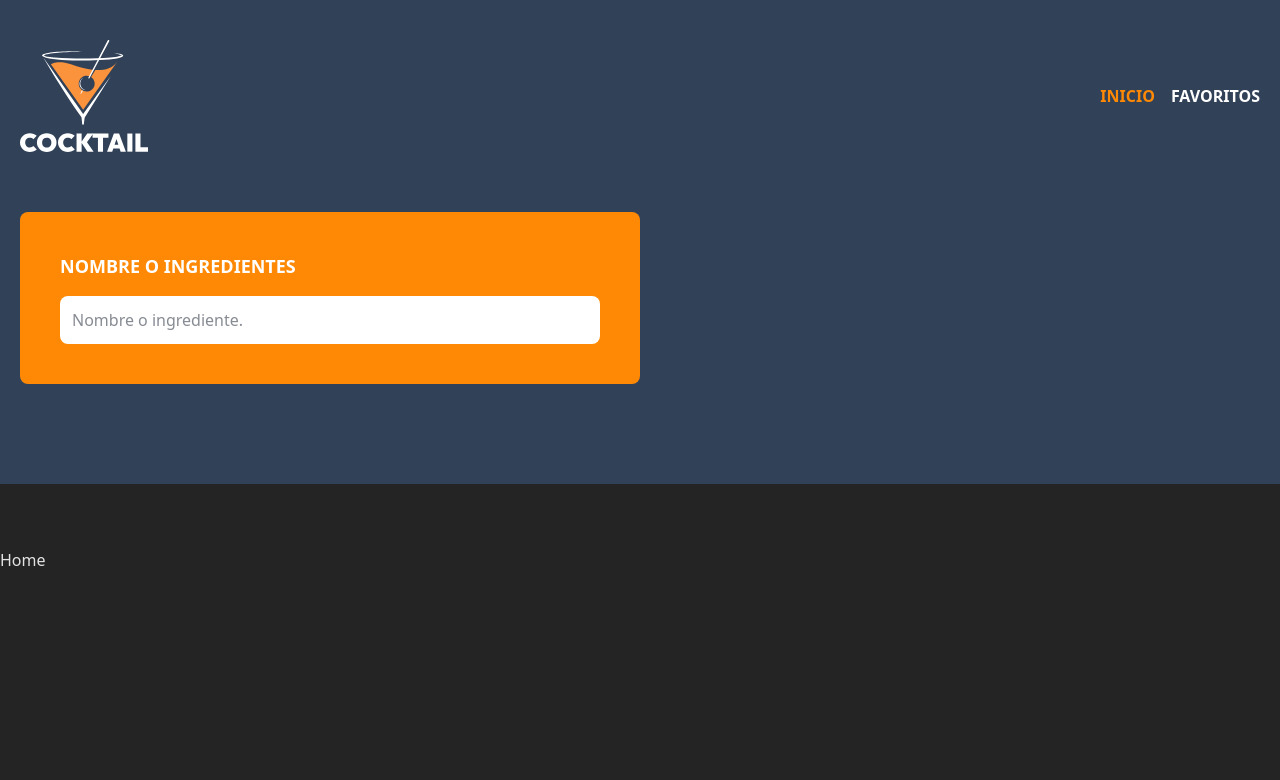
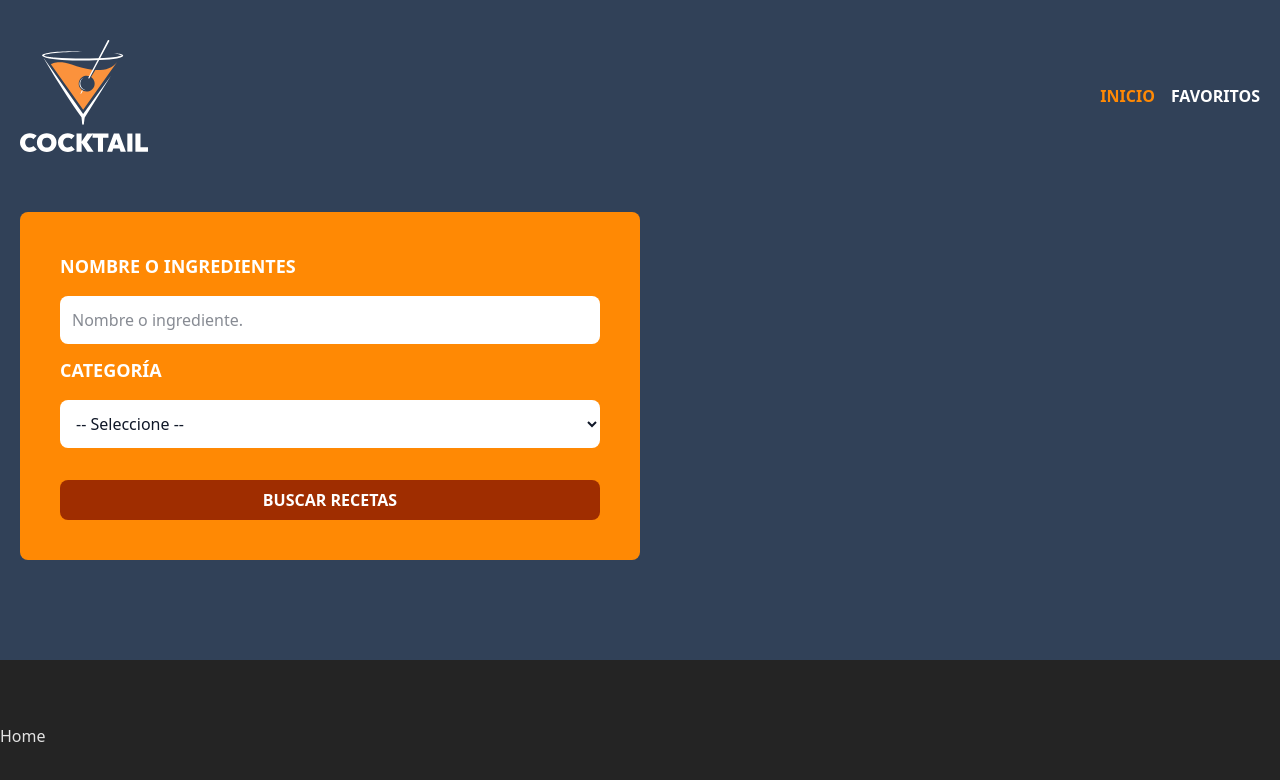
Before and after one commit to StyvenSoft/React-TypeScript-Complete-Guide, a React (Vite) app in the folder favorite-drinks-app/: page / in a window 1280 px wide. Shown: the top 780 px of the page. Built offline with nearby package versions, Linux system fonts and the light colour scheme.

Commit message:
Basic search form is completed

```diff
--- a/favorite-drinks-app/src/components/Header.tsx
+++ b/favorite-drinks-app/src/components/Header.tsx
@@ -30,9 +30,9 @@ export default function Header() {
                         </NavLink>
                     </nav>
                 </div>
-                { isHome && (
+                {isHome && (
                     <form className="md:w-1/2 2xl:w-1/3 bg-orange-400 my-15 p-10 rounded-lg">
-                        <div className="space-y-4">
+                        <div className="space-y-4 mb-3">
                             <label
                                 htmlFor="ingredient"
                                 className="block text-white uppercase font-extrabold text-lg"
@@ -45,6 +45,23 @@ export default function Header() {
                                 placeholder="Nombre o ingrediente."
                             />
                         </div>
+                        <div className="space-y-4">
+                            <label
+                                htmlFor="ingredient"
+                                className="block text-white uppercase font-extrabold text-lg"
+                            >Categoría</label>
+                            <select
+                                id="category"
+                                name="category"
+                                className="p-3 w-full rounded-lg focus:outline-none bg-white text-gray-900 mb-8"
+                            >
+                                <option value="1">-- Seleccione --</option>
+                            </select>
+                        </div>
+                        <input type="submit"
+                            value="Buscar Recetas"
+                            className="cursor-pointer bg-orange-800 hover:bg-orange-900 text-white font-extrabold w-full p-2 rounded-lg uppercase"
+                        />
                     </form>
                 )}
             </div>
```
